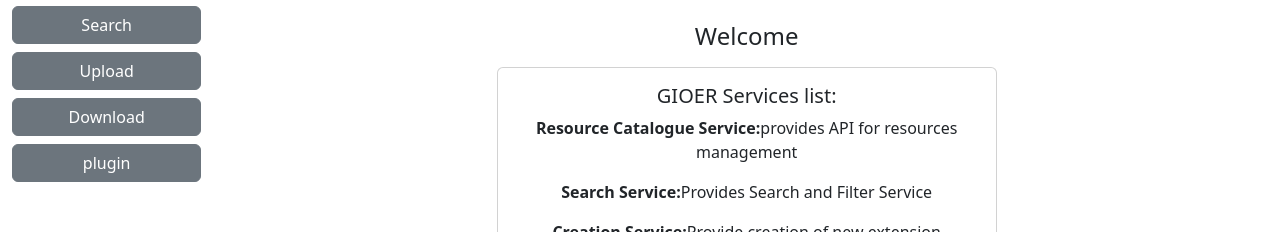
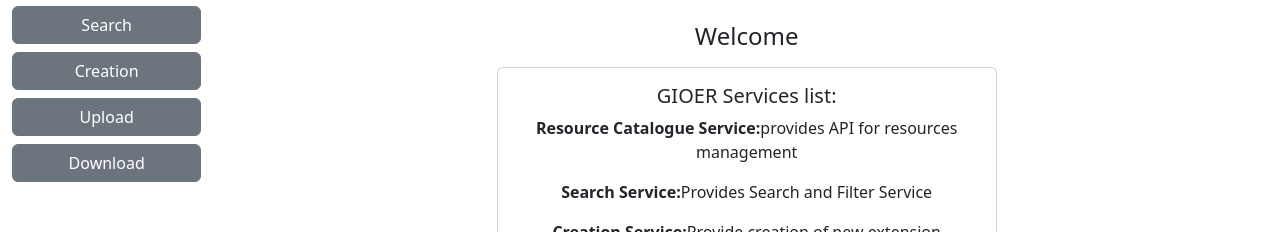
Before and after one commit to Catherin2/GIOER2, a React (Vite) app in the folder client/: page /service in a window 1280 px wide. Shown: the part 160-392 px from the top of the page. Built offline with nearby package versions, Linux system fonts and the light colour scheme.

Commit message:
service commit02

```diff
--- a/client/src/ServiceHomeUI.jsx
+++ b/client/src/ServiceHomeUI.jsx
@@ -33,9 +33,9 @@ const ServiceHomeUI = () => {
         <Col md={2} className="d-flex flex-column align-items-start">
           <Button onClick={fetchResources} variant="secondary" className="mb-2 w-100">Resource</Button>
           <Button variant="secondary" className="mb-2 w-100">Search</Button>
+          <Button variant="secondary" className="mb-2 w-100">Creation</Button>
           <Button variant="secondary" className="mb-2 w-100">Upload</Button>
           <Button variant="secondary" className="mb-2 w-100">Download</Button>
-          <Button variant="secondary" className="mb-2 w-100">plugin</Button>
         </Col>
 
         {/*Main Content */}
```
